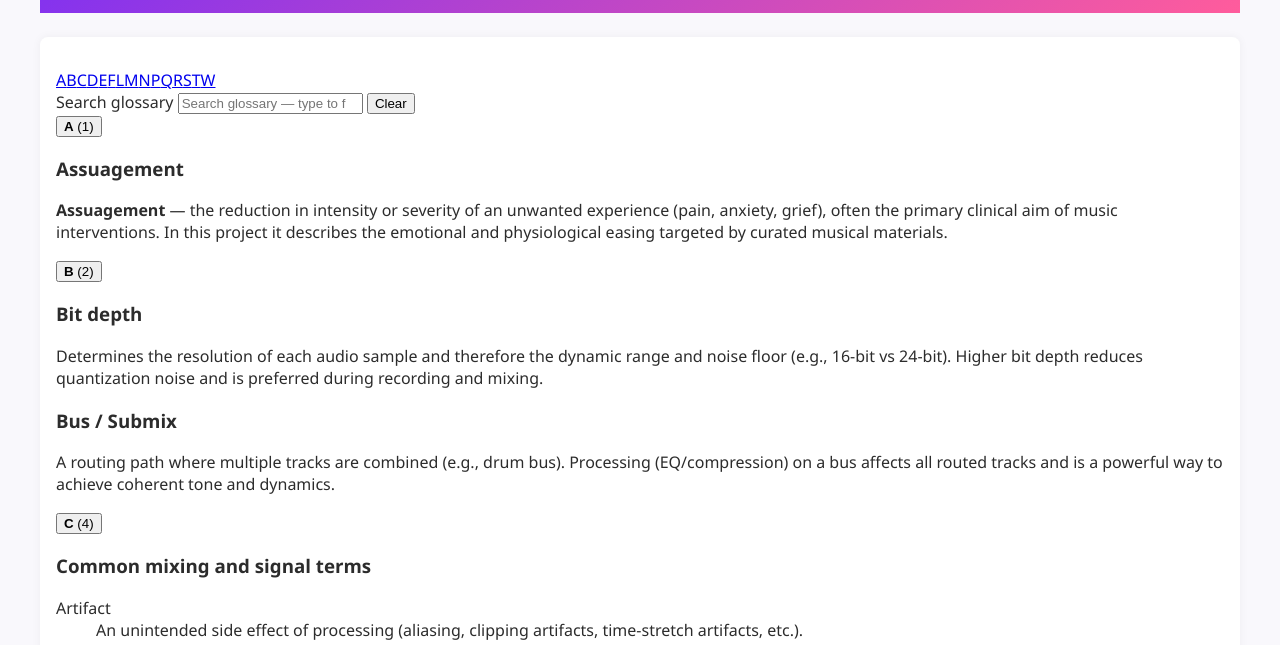
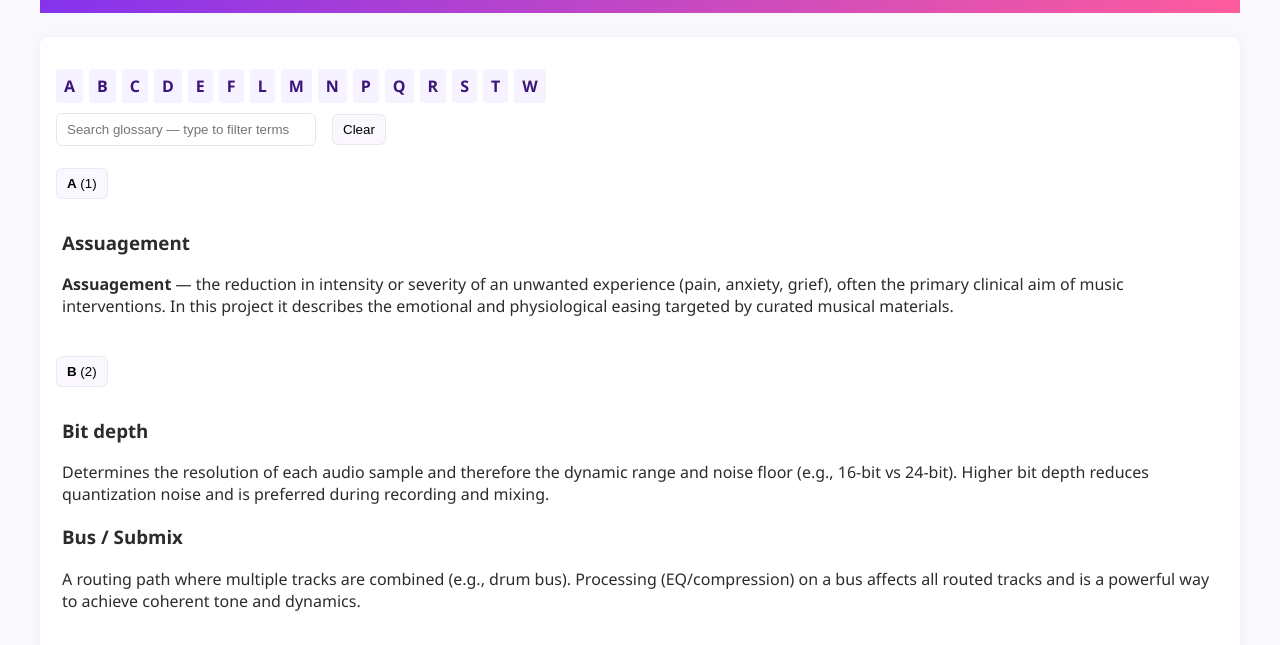
Before and after one commit to FreeEd4Med/FreeEd4MedWebsite, a plain HTML site: page glossary.html in a window 1280 px wide. Shown: the part 123-768 px from the top of the page. Drawn offline with Linux system fonts and the light colour scheme.

Commit message:
Add accessibility helper CSS and glossary UI styles

```diff
--- a/style.css
+++ b/style.css
@@ -47,6 +47,20 @@ header.site-header {
     margin-top: 1.5rem;
     box-shadow: 0 0 10px rgba(0,0,0,0.05);
 }
+
+/* Accessibility helpers */
+.sr-only { position: absolute !important; width: 1px; height: 1px; padding: 0; margin: -1px; overflow: hidden; clip: rect(0 0 0 0); white-space: nowrap; border: 0; }
+.skip-link:focus { position: static; left: 1rem; top: 1rem; background: #fff; padding: 6px 10px; border-radius: 4px; color: #7a2ff5; text-decoration: none; z-index: 999; box-shadow: 0 4px 14px rgba(0,0,0,0.15);}
+
+/* Glossary UI */
+.glossary-controls { display:flex; gap:1rem; align-items:center; margin-bottom:0.75rem; flex-wrap:wrap; }
+.glossary-controls input[type=search] { padding:8px 10px; border-radius:6px; border:1px solid #e6e6f0; min-width:260px; }
+.glossary-controls button { padding:7px 10px; border-radius:6px; border:1px solid rgba(0,0,0,0.06); background:#faf7ff; cursor:pointer; }
+.glossary-alpha-nav { display:flex; gap:6px; flex-wrap:wrap; margin-bottom:10px; }
+.glossary-alpha-nav a { padding:6px 8px; border-radius:4px; background:#f6f2ff; color:#3b157a; text-decoration:none; font-weight:700; }
+.glossary-letter-toggle { padding:6px 12px; background:#f0eaff; border:1px solid rgba(122,47,245,0.06); border-radius:6px; cursor:pointer; margin:6px 0; }
+.glossary-letter-content { padding:6px; margin-bottom:0.65rem; }
+
 
 .intro {
     text-align: center;
```
